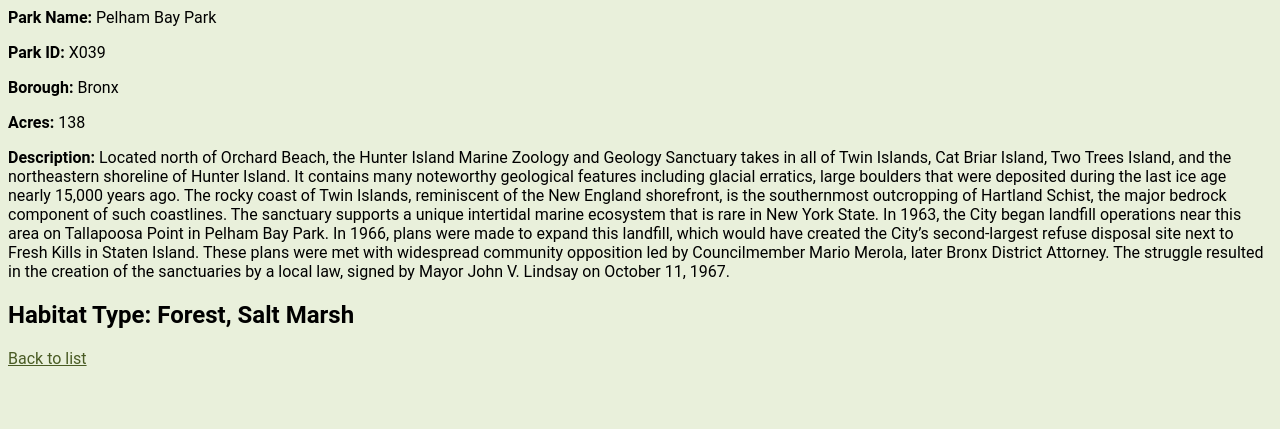
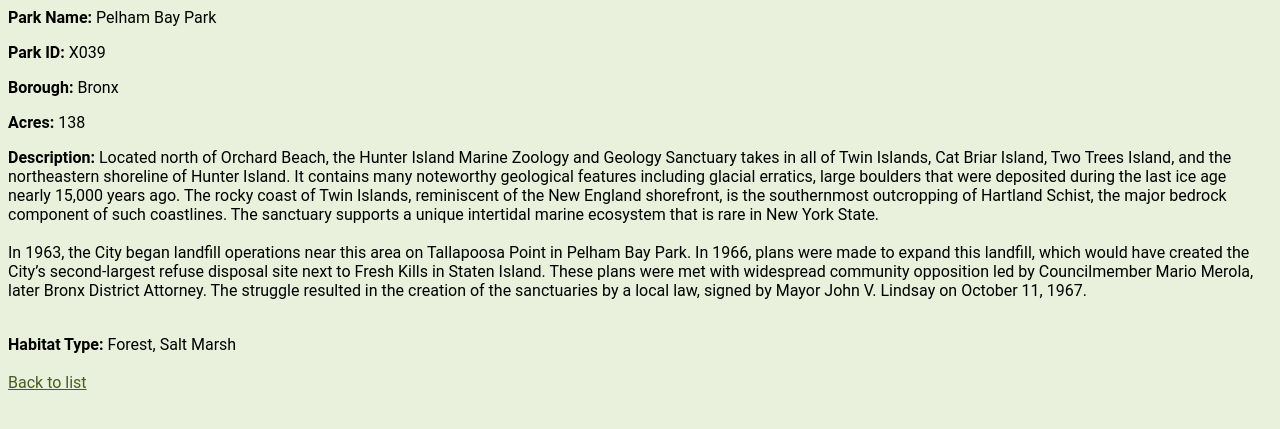
Before and after one commit to annabellamelvin/annabellamelvin.github.io, a Jekyll site: the page Nature_Preserves/parks/X039_138.html, which Jekyll copies as it is, in a window 1280 px wide. Shown: the top 429 px of the page. Built offline with Jekyll 4.4.1, drawn with Linux system fonts in a browser that asks for light colours; part of the change alters nothing that is shown.

```diff
--- a/Nature_Preserves/parks/X039_138.html
+++ b/Nature_Preserves/parks/X039_138.html
@@ -20,17 +20,16 @@
          15,000 years ago. The rocky coast of Twin Islands, reminiscent of the New England
          shorefront, is the southernmost outcropping of Hartland Schist, the major bedrock
          component of such coastlines. The sanctuary supports a unique intertidal marine ecosystem
-         that is rare in New York State. &#xD;
-         &#xD;
+         that is rare in New York State.<br/><br/>
          In 1963, the City began landfill operations near this area on Tallapoosa Point in
          Pelham Bay Park. In 1966, plans were made to expand this landfill, which would have
          created the City’s second-largest refuse disposal site next to Fresh Kills in Staten
          Island. These plans were met with widespread community opposition led by Councilmember
          Mario Merola, later Bronx District Attorney. The struggle resulted in the creation
          of the sanctuaries by a local law, signed by Mayor John V. Lindsay on October 11,
-         1967.&#xD;
+         1967.<br/><br/>
 
       </p>
-      <h2><b>Habitat Type: </b>Forest, Salt Marsh
+      <p><b>Habitat Type: </b>Forest, Salt Marsh<br/><br/>
       </h2><a href="https://annabellamelvin.github.io/Nature_Preserves/Parks.html">Back to list</a></body>
 </html>
```
